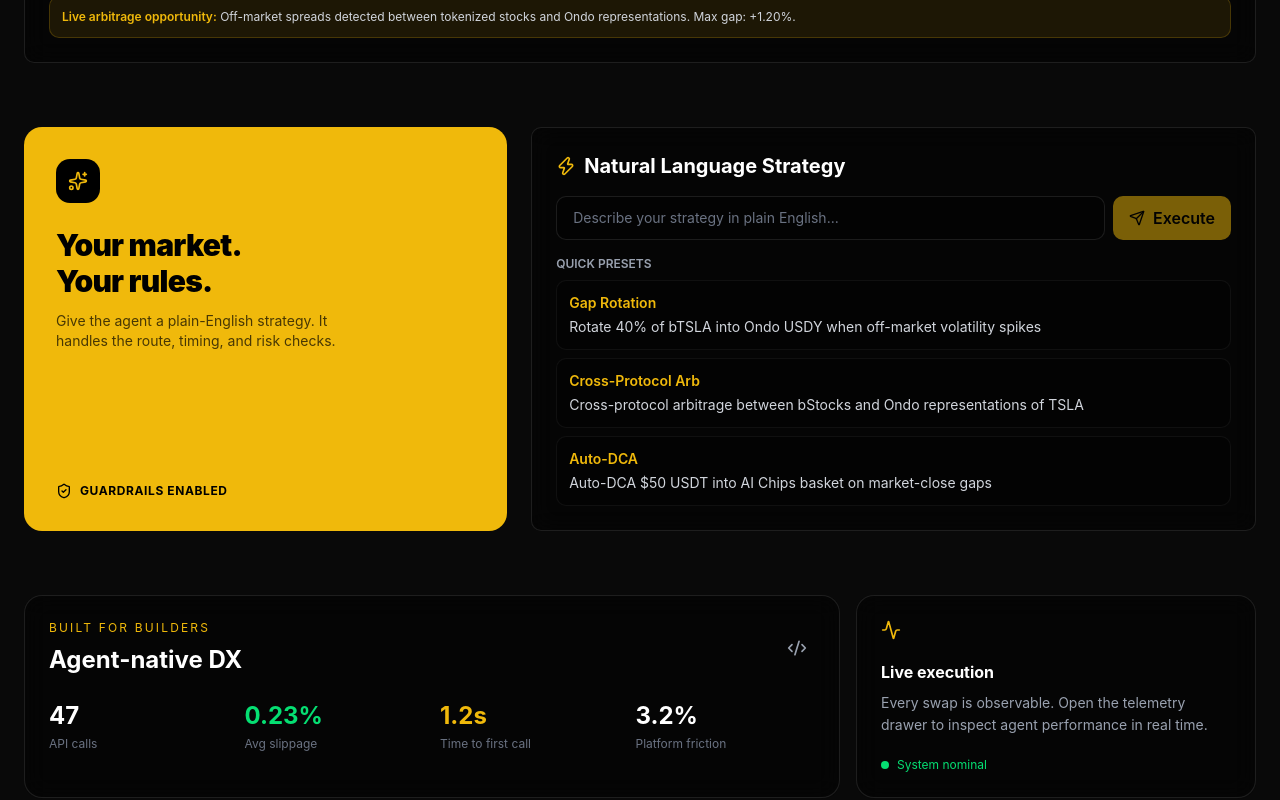
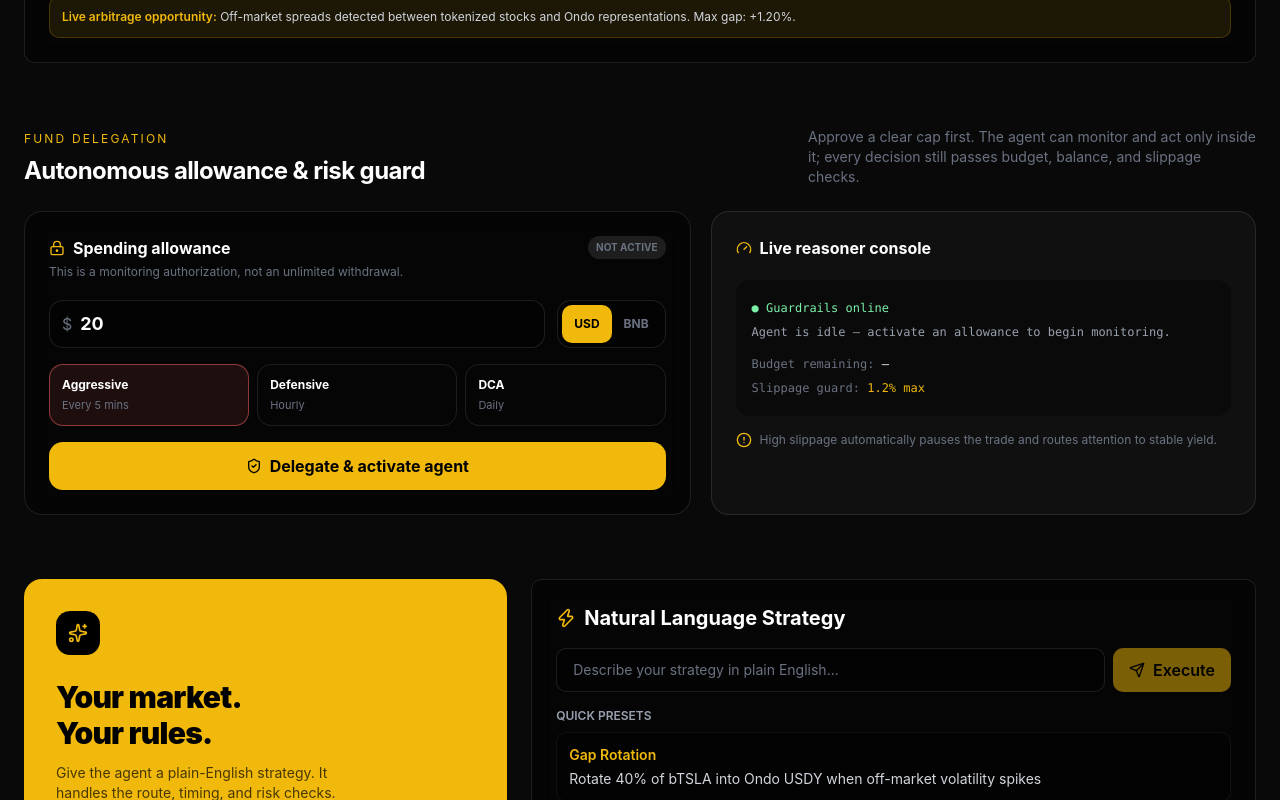
Before and after one commit to itzebe/Jonathan, a Next.js app: page / in a window 1280 px wide. Shown: the part 1420-2220 px from the top of the page. Built offline with nearby package versions, Linux system fonts and the light colour scheme.

Commit message:
Add autonomous fund delegation and risk guard panel

```diff
--- a/app/api/agent/route.ts
+++ b/app/api/agent/route.ts
@@ -38,6 +38,27 @@ export async function POST(request: Request) {
       : 'Rotate bTSLA into Ondo USDY';
     const userAddress = safeAddress(body?.userAddress);
     const isDryRun = body?.isDryRun !== false;
+
+    if (body?.action === 'activate-agent') {
+      const budget = Number(body?.budget);
+      const unit = body?.unit === 'BNB' ? 'BNB' : 'USD';
+      const frequency = ['aggressive', 'defensive', 'dca'].includes(body?.frequency) ? body.frequency : 'defensive';
+      if (!Number.isFinite(budget) || budget <= 0 || budget > 100000) {
+        return NextResponse.json({ status: 'invalid_allowance', message: 'Enter an allowance between 0 and 100,000.' }, { status: 400 });
+      }
+      if (!body?.isDryRun && userAddress === ZERO_ADDRESS) {
+        return NextResponse.json({ status: 'wallet_required', message: 'Connect a BSC Mainnet wallet before activating live autonomy.' }, { status: 400 });
+      }
+      return NextResponse.json({
+        status: 'success',
+        mode: body?.isDryRun ? 'DRY_RUN_AUTONOMY' : 'LIVE_GUARDED_AUTONOMY',
+        network: 'BSC Mainnet (Chain ID 56)',
+        allowance: { amount: budget, unit, remaining: budget, frequency, maxSlippage: 1.2 },
+        guardrails: { budgetCap: true, walletLiquidity: true, slippageRedirect: 'Ondo USDY' },
+        message: 'Allowance recorded. Autonomous actions require a verified quote and pass every guardrail before signing.',
+        timestamp: Date.now(),
+      });
+    }
 
     if (body?.action === 'quote') {
       const usdAmount = parseUsdAmount(prompt);
--- a/app/page.tsx
+++ b/app/page.tsx
@@ -28,7 +28,7 @@ function formatBnb(wei: bigint) {
     ? (Number(wei) / 1e18).toExponential(3)
     : (Number(wei) / 1e18).toFixed(6);
 }
-import { Activity, ArrowUpRight, Bot, CheckCircle2, Code2, ExternalLink, Menu, ShieldCheck, Sparkles, Wallet, X } from 'lucide-react';
+import { Activity, ArrowUpRight, Bot, CheckCircle2, Code2, ExternalLink, Menu, ShieldCheck, Sparkles, Wallet, X, LockKeyhole, Gauge, CircleAlert } from 'lucide-react';
 import { StatusHeader } from '@/components/status-header';
 import { BasketCard } from '@/components/basket-card';
 import { MarketGapScanner } from '@/components/market-gap-scanner';
@@ -77,6 +77,12 @@ export default function Page() {
   const [walletAddress, setWalletAddress] = useState<string | null>(null);
   const [executionSpeed, setExecutionSpeed] = useState<'aggressive' | 'guarded'>('aggressive');
   const [maxSlippage, setMaxSlippage] = useState(1.5);
+  const [autonomyBudget, setAutonomyBudget] = useState('20');
+  const [autonomyUnit, setAutonomyUnit] = useState<'USD' | 'BNB'>('USD');
+  const [autonomyFrequency, setAutonomyFrequency] = useState<'aggressive' | 'defensive' | 'dca'>('aggressive');
+  const [agentActive, setAgentActive] = useState(false);
+  const [agentRemaining, setAgentRemaining] = useState<number | null>(null);
+  const [agentThought, setAgentThought] = useState('Agent is idle — activate an allowance to begin monitoring.');
 
   const showToast = (message: string) => {
     setToast(message);
@@ -219,6 +225,42 @@ export default function Page() {
     }
   };
 
+  const handleActivateAgent = async () => {
+    const amount = Number(autonomyBudget);
+    if (!Number.isFinite(amount) || amount <= 0) {
+      showToast('Enter a spending allowance greater than zero.');
+      return;
+    }
+    if (!isDryRun && !walletAddress) {
+      showToast('Connect your BSC Mainnet wallet before delegating an allowance.');
+      return;
+    }
+    try {
+      const response = await fetch('/api/agent/route', {
+        method: 'POST',
+        headers: { 'Content-Type': 'application/json' },
+        body: JSON.stringify({
+          action: 'activate-agent',
+          budget: amount,
+          unit: autonomyUnit,
+          frequency: autonomyFrequency,
+          userAddress: walletAddress,
+          isDryRun,
+        }),
+      });
+      const result = await response.json();
+      if (!response.ok) throw new Error(result.message ?? 'Unable to activate the agent.');
+      setAgentActive(true);
+      setAgentRemaining(result.allowance?.remaining ?? amount);
+      setAgentThought(isDryRun
+        ? 'Simulation allowance active — no wallet funds can move.'
+        : 'Allowance active — monitoring gaps within your approved cap.');
+      showToast(isDryRun ? 'Safe autonomous simulation activated.' : 'Allowance activated with your explicit approval.');
+    } catch (error) {
+      showToast(error instanceof Error ? error.message : 'Could not activate the agent.');
+    }
+  };
+
   const handleStrategy = async (prompt: string) => {
     setStrategyLoading(true);
     setStrategyStatus(1);
@@ -347,6 +389,25 @@ export default function Page() {
 
         <section id="scanner" className="mb-16 scroll-mt-24"><MarketGapScanner /></section>
 
+        <section id="autonomy" className="mb-16 scroll-mt-24">
+          <div className="mb-6 flex flex-col gap-3 sm:flex-row sm:items-end sm:justify-between">
+            <div><div className="mb-2 text-xs uppercase tracking-[0.18em] text-[#F0B90B]">Fund delegation</div><h2 className="text-2xl font-bold tracking-tight">Autonomous allowance & risk guard</h2></div>
+            <p className="max-w-md text-sm text-gray-500">Approve a clear cap first. The agent can monitor and act only inside it; every decision still passes budget, balance, and slippage checks.</p>
+          </div>
+          <div className="grid gap-5 lg:grid-cols-[1.1fr_.9fr]">
+            <div className="glass-dark rounded-2xl border border-[#F0B90B]/20 p-5 sm:p-6">
+              <div className="mb-5 flex items-start justify-between gap-4"><div><div className="flex items-center gap-2 font-bold"><LockKeyhole className="h-4 w-4 text-[#F0B90B]" /> Spending allowance</div><p className="mt-1 text-xs text-gray-500">This is a monitoring authorization, not an unlimited withdrawal.</p></div><span className={`rounded-full px-2 py-1 text-[10px] font-bold uppercase ${agentActive ? 'bg-green-400/10 text-green-300' : 'bg-white/10 text-gray-500'}`}>{agentActive ? 'Active' : 'Not active'}</span></div>
+              <div className="grid gap-3 sm:grid-cols-[1fr_auto]">
+                <label className="flex min-h-12 items-center rounded-xl border border-white/10 bg-black/30 px-3"><span className="mr-2 text-gray-500">{autonomyUnit === 'USD' ? '$' : 'BNB'}</span><input aria-label="Autonomous spending allowance" inputMode="decimal" value={autonomyBudget} onChange={(event) => setAutonomyBudget(event.target.value)} className="min-w-0 flex-1 bg-transparent text-lg font-bold outline-none" /></label>
+                <div className="flex rounded-xl border border-white/10 bg-black/30 p-1"><button onClick={() => setAutonomyUnit('USD')} className={`rounded-lg px-3 text-xs font-bold ${autonomyUnit === 'USD' ? 'bg-[#F0B90B] text-black' : 'text-gray-500'}`}>USD</button><button onClick={() => setAutonomyUnit('BNB')} className={`rounded-lg px-3 text-xs font-bold ${autonomyUnit === 'BNB' ? 'bg-[#F0B90B] text-black' : 'text-gray-500'}`}>BNB</button></div>
+              </div>
+              <div className="mt-4 grid gap-2 sm:grid-cols-3"><button onClick={() => setAutonomyFrequency('aggressive')} className={`rounded-xl border p-3 text-left ${autonomyFrequency === 'aggressive' ? 'border-red-400/50 bg-red-400/10' : 'border-white/10'}`}><div className="text-xs font-bold">Aggressive</div><div className="mt-1 text-[11px] text-gray-500">Every 5 mins</div></button><button onClick={() => setAutonomyFrequency('defensive')} className={`rounded-xl border p-3 text-left ${autonomyFrequency === 'defensive' ? 'border-[#F0B90B]/50 bg-[#F0B90B]/10' : 'border-white/10'}`}><div className="text-xs font-bold">Defensive</div><div className="mt-1 text-[11px] text-gray-500">Hourly</div></button><button onClick={() => setAutonomyFrequency('dca')} className={`rounded-xl border p-3 text-left ${autonomyFrequency === 'dca' ? 'border-green-400/50 bg-green-400/10' : 'border-white/10'}`}><div className="text-xs font-bold">DCA</div><div className="mt-1 text-[11px] text-gray-500">Daily</div></button></div>
+              <button onClick={handleActivateAgent} className="mt-4 flex min-h-12 w-full items-center justify-center gap-2 rounded-xl bg-[#F0B90B] font-bold text-black hover:bg-[#ffd447]"><ShieldCheck className="h-4 w-4" /> {agentActive ? 'Update allowance & keep agent active' : 'Delegate & activate agent'}</button>
+            </div>
+            <div className="rounded-2xl border border-white/10 bg-white/[0.03] p-5 sm:p-6"><div className="mb-5 flex items-center gap-2 font-bold"><Gauge className="h-4 w-4 text-[#F0B90B]" /> Live reasoner console</div><div className="rounded-xl bg-black/40 p-4 font-mono text-xs leading-6 text-gray-400"><div className="text-green-300">● Guardrails online</div><div>{agentThought}</div><div className="mt-2 text-gray-500">Budget remaining: <span className="text-white">{agentRemaining === null ? '—' : `${autonomyUnit === 'USD' ? '$' : ''}${agentRemaining.toFixed(2)}${autonomyUnit === 'BNB' ? ' BNB' : ''}`}</span></div><div className="text-gray-500">Slippage guard: <span className="text-[#F0B90B]">1.2% max</span></div></div><div className="mt-4 flex gap-2 text-xs text-gray-500"><CircleAlert className="h-4 w-4 shrink-0 text-[#F0B90B]" /> High slippage automatically pauses the trade and routes attention to stable yield.</div></div>
+          </div>
+        </section>
+
         <section id="strategy" className="grid lg:grid-cols-[.8fr_1.2fr] gap-6 mb-16 scroll-mt-24">
           <div className="rounded-2xl bg-[#F0B90B] text-black p-6 sm:p-8 flex flex-col justify-between min-h-64"><div><div className="w-11 h-11 bg-black rounded-xl flex items-center justify-center mb-6"><Sparkles className="w-5 h-5 text-[#F0B90B]" /></div><h2 className="text-2xl sm:text-3xl font-black tracking-tight">Your market.<br />Your rules.</h2><p className="mt-3 text-sm text-black/70 max-w-xs">Give the agent a plain-English strategy. It handles the route, timing, and risk checks.</p></div><div className="flex items-center gap-2 mt-8 text-xs font-bold uppercase tracking-wider"><ShieldCheck className="w-4 h-4" /> Guardrails enabled</div></div>
           <div>
```
